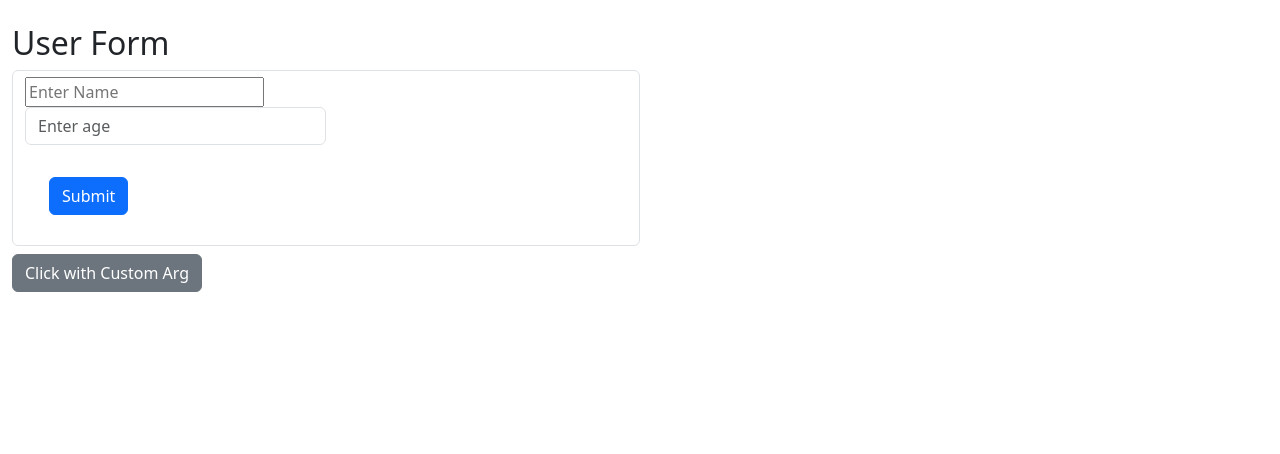
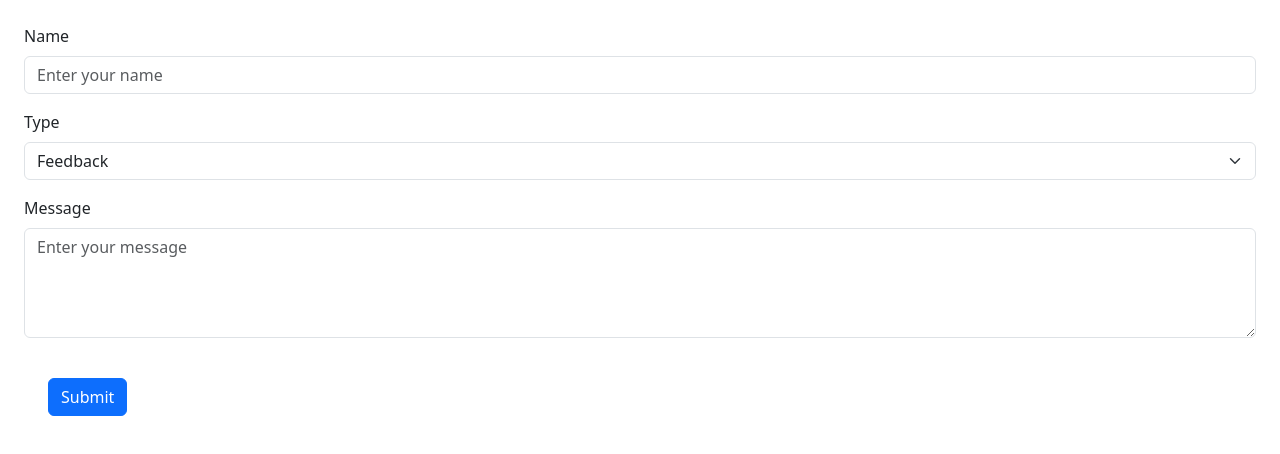
Before and after one commit to Asraaruddin/react-learning, a React (Vite) app: page / in a window 1280 px wide. Shown: the top 454 px of the page. Built offline with nearby package versions, Linux system fonts and the light colour scheme.

Commit message:
feedbackform

```diff
--- a/src/day-3/app.jsx
+++ b/src/day-3/app.jsx
@@ -3,13 +3,14 @@ import React from 'react'
 import UserGreeting from './day3.jsx'
 import LiveClock from './clock.jsx'
 import UserForm from './userform.jsx'
+import FeedbackForm from './feedback.jsx'
 function App() {
     return (
       <div>
 
+   <FeedbackForm/>
 
 
-         <UserForm/>
       </div>
     )
   }
--- /dev/null
+++ b/src/day-3/feedback.jsx
@@ -0,0 +1,57 @@
+import { useState } from "react"
+
+function FeedbackForm(){
+    const dropdown = ["Feedback", "Bug Report", "Suggestion", "Other"]
+    const  [name,setName] = useState('');
+    const [type,setType] = useState(dropdown[0]);
+    const [message, setMessage] = useState('');
+
+   const handleSubmit = (e)=>{
+    e.preventDefault();
+    alert(`Name:${name}\nType:${type}\n Message:${message}`)
+   }
+    return(
+        <div className="container-fluid p-4">
+            <form onSubmit={handleSubmit}>
+            <div className="mb-3">
+          <label className="form-label">Name</label>
+          <input
+            type="text"
+            className="form-control"
+            value={name}
+            onChange={(e) => setName(e.target.value)}
+            placeholder="Enter your name"
+          />
+        </div>
+
+        <div className="mb-3">
+          <label className="form-label">Type</label>
+          <select
+            className="form-select"
+            value={type}
+            onChange={(e) => setType(e.target.value)}
+          >
+            {dropdown.map((item, index) => (
+              <option key={index}>{item}</option>
+            ))}
+          </select>
+        </div>
+                <div className="mb-3">
+          <label className="form-label">Message</label>
+          <textarea
+            className="form-control"
+            rows="4"
+            value={message}
+            onChange={(e) => setMessage(e.target.value)}
+            placeholder="Enter your message"
+          />
+        </div>
+
+             <button  type="submit" className="btn btn-primary m-4">Submit</button>
+
+            </form>
+
+        </div>
+    )
+}
+export default FeedbackForm
```
